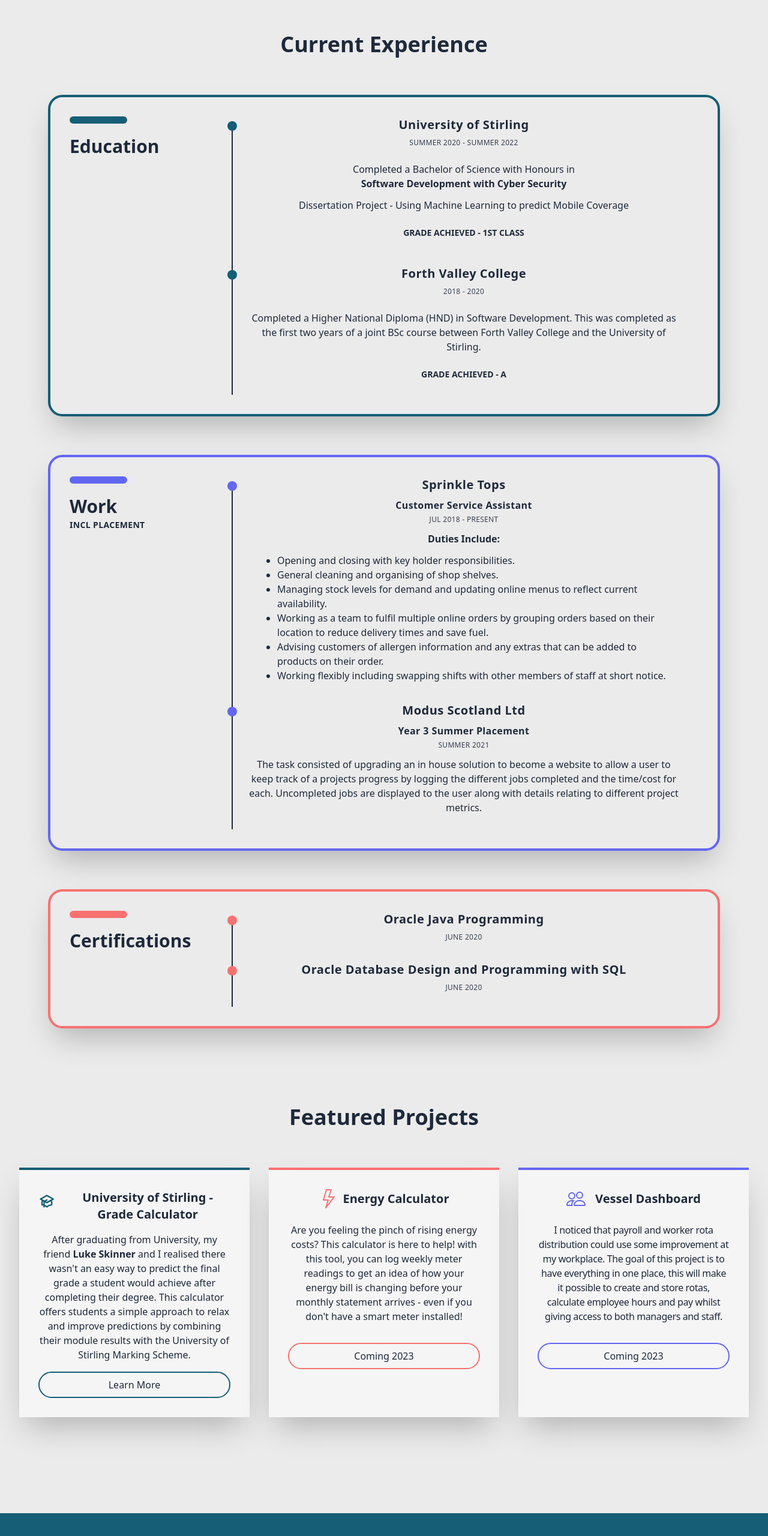
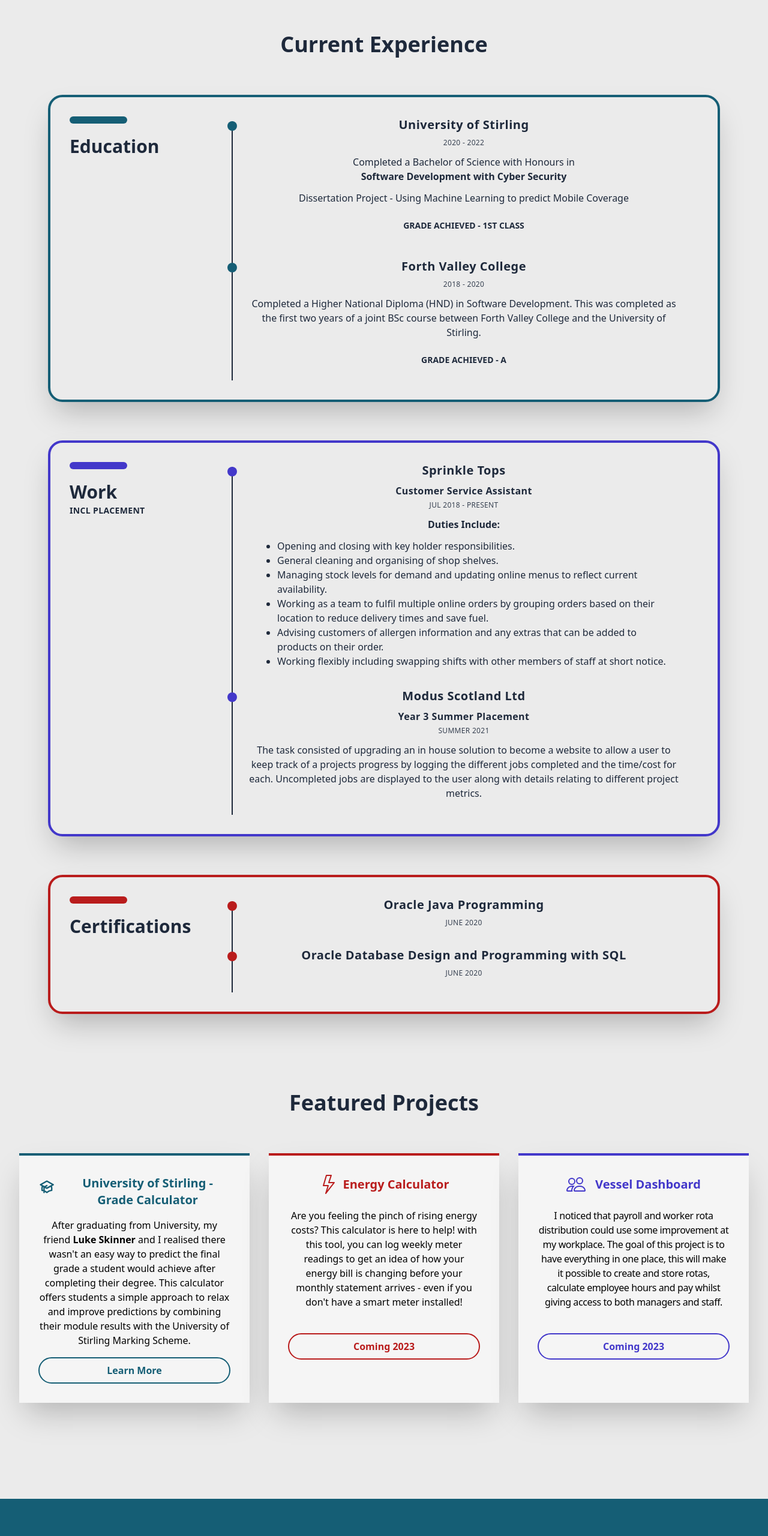
Before and after one commit to AndrewMcGuckin/andrewmcguckin.com, a website: page public/index.html in a window 1280 px wide. Shown: the part 954-3514 px from the top of the page at 60% size. Drawn offline with Linux system fonts and the light colour scheme.

Commit message:
style(home): adjust card sizing and mobile views
adjust buttons within project cards to be level with each other
darken colours in experience and project sections
add dividers within experience sections on mobile views

```diff
--- a/public/index.html
+++ b/public/index.html
@@ -112,16 +112,20 @@
                 <div class="content-point-line">
                   <div class="content-point before:bg-cyan-800">
                     <h3 class="content-title">University of Stirling</h3>
-                    <p class="content-duration">Summer 2020 - Summer 2022</p>
-                    <p class="mt-6">Completed a Bachelor of Science with Honours in</p><a href="https://www.stir.ac.uk/courses/ug/software-development-with-cyber-security/#panel_modules_001" target="_blank" class=" hover:underline font-bold">Software Development with Cyber Security</a>
+                    <p class="content-duration">2020 - 2022</p>
+                    <p class="mt-3">Completed a Bachelor of Science with Honours in</p><a href="https://www.stir.ac.uk/courses/ug/software-development-with-cyber-security/#panel_modules_001" target="_blank" class=" hover:underline font-bold">Software Development with Cyber Security</a>
                     <p class="mt-3">Dissertation Project - Using Machine Learning to predict Mobile Coverage</p>
                     <p class="text-sm uppercase font-bold mt-6 mb-3">Grade Achieved - 1st Class</p>
+                  </div>
+
+                  <div class="timeline-header lg:hidden">
+                    <div class="header-line before:bg-cyan-800"></div>
                   </div>
 
                   <div class="content-point before:bg-cyan-800">
                     <h3 class="content-title">Forth Valley College</h3>
                     <p class="content-duration">2018 - 2020</p>
-                    <p class="mt-6 mb-3">Completed a Higher National Diploma (HND) in Software Development. This was completed as the first two years of a joint BSc course between Forth Valley College and the University of Stirling.</p>
+                    <p class="mt-3 mb-3">Completed a Higher National Diploma (HND) in Software Development. This was completed as the first two years of a joint BSc course between Forth Valley College and the University of Stirling.</p>
                     <p class="text-sm uppercase font-bold mt-3 mb-6">Grade Achieved - A</p>
                   </div>
                 </div>
@@ -133,16 +137,16 @@
 
             <!--Work Experience -->
           <div class="3.5xl:order-first  timeline-section-container 3.5xl:my-auto">
-            <section id="work" class="timeline-section border-indigo-500 mt-16 3.5xl:mt-0">
+            <section id="work" class="timeline-section border-indigo-700 mt-16 3.5xl:mt-0">
               <div class="timeline-header">
-                <div class="header-line before:bg-indigo-500">
+                <div class="header-line before:bg-indigo-700">
                   <h3 class="header-title">Work</h3>
                   <span class="text-sm font-bold tracking-wide uppercase">Incl Placement</span>
                 </div>
               </div>
               <div class="timeline-content-section">
                 <div class="content-point-line">
-                  <div class="content-point before:bg-indigo-500">
+                  <div class="content-point before:bg-indigo-700">
                     <h3 class="content-title">Sprinkle Tops</h3>
                     <h4 class="text-base font-semibold tracking-wide mb-1">Customer Service Assistant</h4>
                     <p class="content-duration">Jul 2018 - Present</p>
@@ -158,7 +162,12 @@
                       </ul>
                     </div>
                   </div>
-                  <div class="content-point before:bg-indigo-500">
+
+                  <div class="timeline-header lg:hidden">
+                    <div class="header-line before:bg-indigo-700"></div>
+                  </div>
+
+                  <div class="content-point before:bg-indigo-700">
                     <h3 class="content-title">Modus Scotland Ltd</h3>
                     <h4 class="text-base font-semibold tracking-wide mb-1">Year 3 Summer Placement</h4>
                     <p class="content-duration">Summer 2021</p>
@@ -174,19 +183,19 @@
 
             <!-- Certifications -->
           <div class="timeline-section-container 3.5xl:my-auto mb-8 4xl:mb-auto">
-            <section id="certifications" class="timeline-section border-red-400 mt-16 4xl:mt-0">
+            <section id="certifications" class="timeline-section border-red-700 mt-16 4xl:mt-0">
               <div class="timeline-header">
-                <div class="header-line before:bg-red-400">
+                <div class="header-line before:bg-red-700">
                   <h3 class="header-title">Certifications</h3>
                 </div>
               </div>
               <div class="timeline-content-section">
                 <div class="content-point-line">
-                  <div class="content-point before:bg-red-400">
+                  <div class="content-point before:bg-red-700">
                     <h3 class="content-title">Oracle Java Programming</h3>
                     <p class="content-duration">June 2020</p>
                   </div>
-                  <div class="content-point before:bg-red-400">
+                  <div class="content-point before:bg-red-700">
                     <h3 class="content-title">Oracle Database Design and Programming with SQL</h3>
                     <p class="content-duration mb-6">June 2020</p>
                   </div>
@@ -202,46 +211,47 @@
 
         <h2 class="text-4xl font-semibold">Featured Projects</h2>
 
-        <div class="grid grid-cols-12 xl:gap-x-8 gap-y-8 xl:gap-y-0 p-8 pt-16">
+        <div class="grid grid-cols-12 xl:gap-x-8 gap-y-16 xl:gap-y-0 p-8 pt-16">
 
-            <div class="card-container border-cyan-800">
+            <div class="card-container border-cyan-800 text-cyan-800">
               <div class="flex justify-center">
-                <svg class="h-10 w-10 text-cyan-800" fill="none" stroke="currentColor"><use xlink:href="#hat"/></svg>
-                <h3 class="ml-4 my-auto text-xl font-bold">University of Stirling - Grade Calculator</h3>
+                <svg class="h-10 w-10" fill="none" stroke="currentColor"><use xlink:href="#hat"/></svg>
+                <h3 class="hidden sm:block ml-4 my-auto text-xl font-bold">University of Stirling - Grade Calculator</h3>
+                <h3 class="sm:hidden ml-4 my-auto text-xl font-bold">Grade Calculator</h3>
               </div>
-              <p class="my-4 text-base">
+              <p class="my-4 text-base text-black">
                 After graduating from University, my friend <a href="https://portfolio.ljskinner.com/" target="_blank" class="hover:underline font-bold">Luke Skinner</a>
                 and I realised there wasn't an easy way to predict the final grade a student would achieve after completing their degree.
                 This calculator offers students a simple approach to relax and improve predictions by combining their module results with the University of Stirling Marking Scheme.
               </p>
               <div class="w-full">
-                <a href="https://github.com/Project-Roundtable/Uni-Stirling-Grade-Calculator-Website" target="_blank" class="block py-2 rounded-full border-2 border-cyan-800 hover:bg-cyan-800 hover:text-white">Learn More</a>
+                <a href="https://github.com/Project-Roundtable/Uni-Stirling-Grade-Calculator-Website" target="_blank" class="block py-2 rounded-full border-2 border-cyan-800 hover:bg-cyan-800 hover:text-white font-semibold">Learn More</a>
               </div>
             </div>
-            <div class="card-container border-red-400">
+            <div class="card-container border-red-700 text-red-700">
               <div class="flex justify-center">
-                <svg class="h-8 w-8 text-red-400" fill="currentColor"><use xlink:href="#bolt"></use></svg>
+                <svg class="h-8 w-8" fill="currentColor"><use xlink:href="#bolt"></use></svg>
                 <h3 class="ml-2 my-auto text-xl font-bold">Energy Calculator</h3>
               </div>
-              <p class="my-6 text-base">
+              <p class="my-6 text-base text-black">
                 Are you feeling the pinch of rising energy costs? This calculator is here to help! with this tool, you can log weekly meter readings to get
                  an idea of how your energy bill is changing before your monthly statement arrives - even if you don't have a smart meter installed!
               </p>
               <div class="py-2">
-                <p class="rounded-full py-2 border-2 border-red-400 hover:bg-red-400 hover:font-semibold hover:text-white">Coming 2023</p>
+                <p class="rounded-full py-2 mt-2 border-2 border-red-700 hover:bg-red-700 font-semibold hover:text-white select-none">Coming 2023</p>
               </div>
             </div>
-            <div class="card-container border-indigo-500">
+            <div class="card-container border-indigo-700 text-indigo-700">
               <div class="flex justify-center">
-                <svg class="h-8 w-8 text-indigo-500" fill="currentColor"><use xlink:href="#people"></use></svg>
+                <svg class="h-8 w-8" fill="currentColor"><use xlink:href="#people"></use></svg>
                 <h3 class="ml-4 my-auto text-xl font-bold">Vessel Dashboard</h3>
               </div>
-              <p class="my-6 text-base tracking-tight">
+              <p class="my-6 text-base tracking-tight text-black">
                 I noticed that payroll and worker rota distribution could use some improvement at my workplace. The goal of this project is to have everything in one place, this will make it possible to create and store rotas, calculate employee hours and pay
                 whilst giving access to both managers and staff.
               </p>
-              <div class="py-2">
-                <p class="rounded-full py-2 border-2 border-indigo-500 hover:bg-indigo-500 hover:font-semibold hover:text-white">Coming 2023</p>
+              <div class="py-2 ">
+                <p class="rounded-full py-2 mt-2 border-2 border-indigo-700 hover:bg-indigo-700 font-semibold hover:text-white select-none">Coming 2023</p>
               </div>
             </div>
 
```
Also changed, not shown: public/css/main.css.
